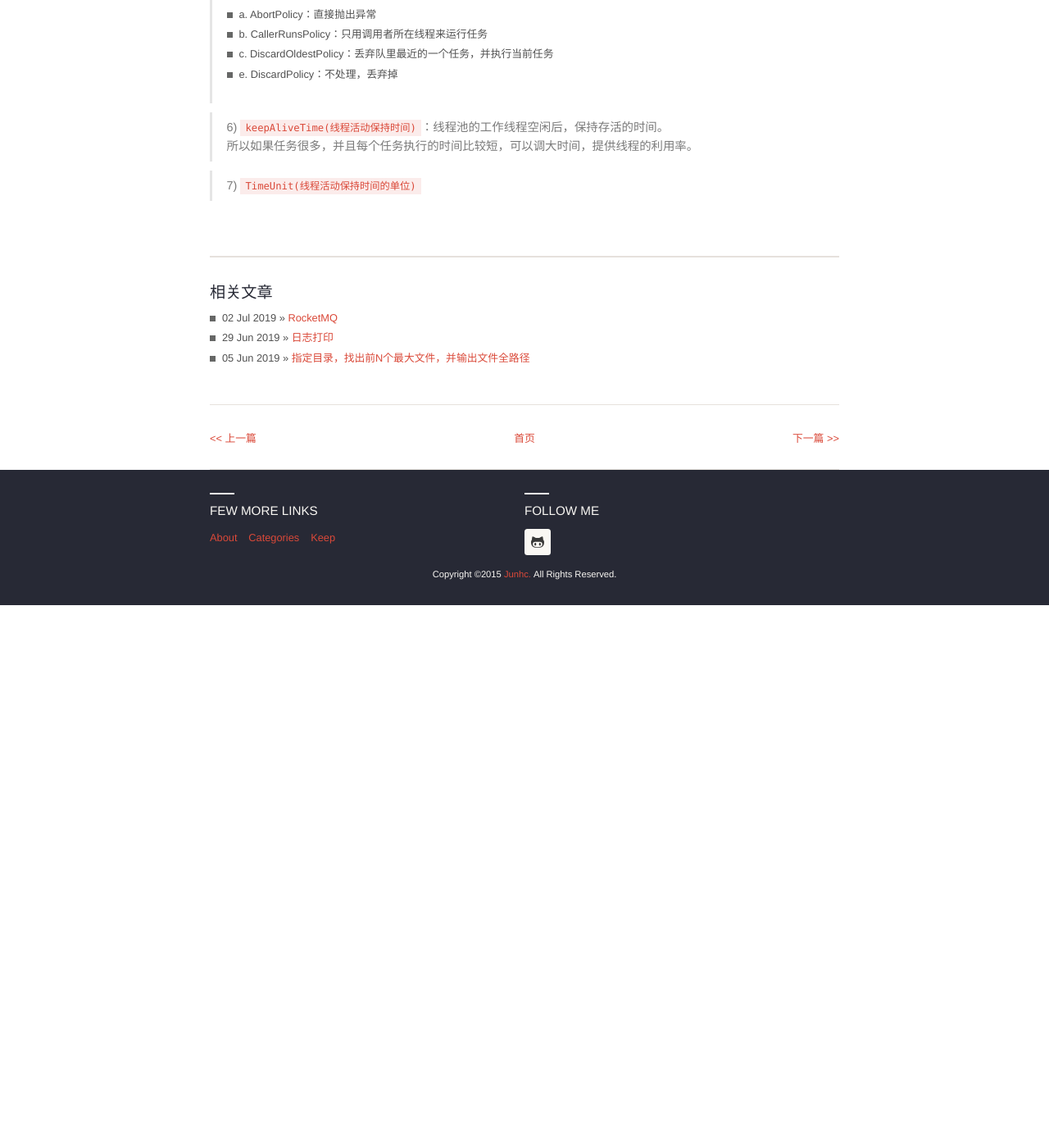
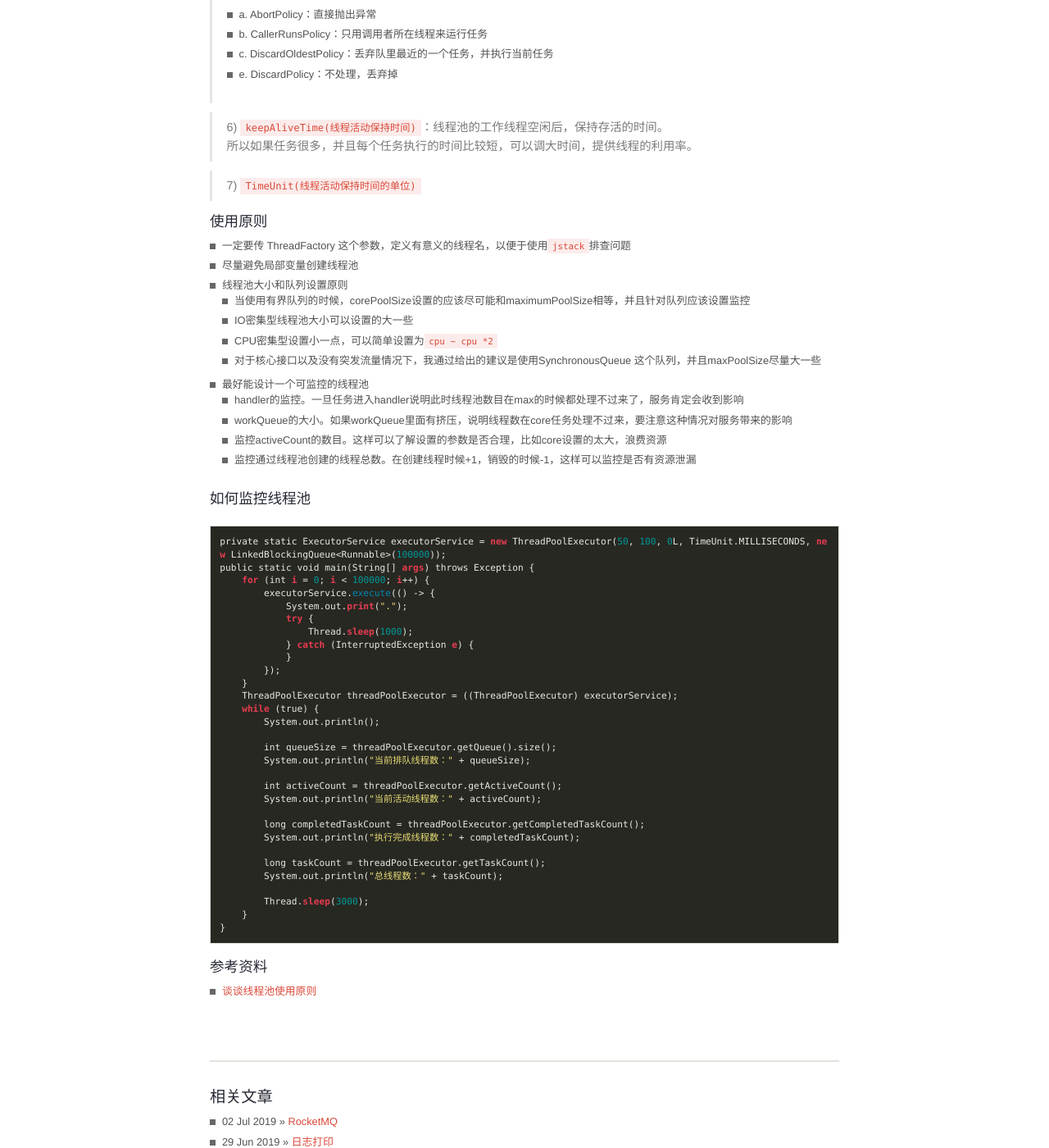
Before and after one commit to junhc/junhc.github.io, a Jekyll site: the page built from _posts/2019-04-03-死磕Java并发之线程池.md, in a window 1280 px wide and 1400 px high, scrolled down 1781 px. Shown: the whole window at 82% size. Built offline with Jekyll 4.4.1, drawn with Linux system fonts in a browser that asks for light colours; Markdown is read by kramdown in place of the engine named in the settings; before the commit the page ends 2519 px from its top, so only the background shows below that.

Commit message:
Update keep.html

````diff
--- a/_posts/2019-04-03-死磕Java并发之线程池.md
+++ b/_posts/2019-04-03-死磕Java并发之线程池.md
@@ -83,3 +83,54 @@ public ThreadPoolExecutor(int corePoolSize,
 所以如果任务很多，并且每个任务执行的时间比较短，可以调大时间，提供线程的利用率。
 
 > 7) `TimeUnit(线程活动保持时间的单位)`
+
+##### 使用原则
+* 一定要传 ThreadFactory 这个参数，定义有意义的线程名，以便于使用`jstack`排查问题
+* 尽量避免局部变量创建线程池
+* 线程池大小和队列设置原则
+  * 当使用有界队列的时候，corePoolSize设置的应该尽可能和maximumPoolSize相等，并且针对队列应该设置监控
+  * IO密集型线程池大小可以设置的大一些
+  * CPU密集型设置小一点，可以简单设置为`cpu ~ cpu *2`
+  * 对于核心接口以及没有突发流量情况下，我通过给出的建议是使用SynchronousQueue 这个队列，并且maxPoolSize尽量大一些
+* 最好能设计一个可监控的线程池
+  * handler的监控。一旦任务进入handler说明此时线程池数目在max的时候都处理不过来了，服务肯定会收到影响
+  * workQueue的大小。如果workQueue里面有挤压，说明线程数在core任务处理不过来，要注意这种情况对服务带来的影响
+  * 监控activeCount的数目。这样可以了解设置的参数是否合理，比如core设置的太大，浪费资源
+  * 监控通过线程池创建的线程总数。在创建线程时候+1，销毁的时候-1，这样可以监控是否有资源泄漏
+
+##### 如何监控线程池
+```vim
+private static ExecutorService executorService = new ThreadPoolExecutor(50, 100, 0L, TimeUnit.MILLISECONDS, new LinkedBlockingQueue<Runnable>(100000));
+public static void main(String[] args) throws Exception {
+    for (int i = 0; i < 100000; i++) {
+        executorService.execute(() -> {
+            System.out.print(".");
+            try {
+                Thread.sleep(1000);
+            } catch (InterruptedException e) {
+            }
+        });
+    }
+    ThreadPoolExecutor threadPoolExecutor = ((ThreadPoolExecutor) executorService);
+    while (true) {
+        System.out.println();
+
+        int queueSize = threadPoolExecutor.getQueue().size();
+        System.out.println("当前排队线程数：" + queueSize);
+
+        int activeCount = threadPoolExecutor.getActiveCount();
+        System.out.println("当前活动线程数：" + activeCount);
+
+        long completedTaskCount = threadPoolExecutor.getCompletedTaskCount();
+        System.out.println("执行完成线程数：" + completedTaskCount);
+
+        long taskCount = threadPoolExecutor.getTaskCount();
+        System.out.println("总线程数：" + taskCount);
+
+        Thread.sleep(3000);
+    }
+}
+```
+
+##### 参考资料
+* [谈谈线程池使用原则](https://mp.weixin.qq.com/s?__biz=MzUzODQ0MDY2Nw==&mid=2247483799&idx=1&sn=11e704259d87a16998aad986f4c673e4&chksm=fad6e723cda16e35d917fc10082a8de3fe00250c892f1a1cd5782bdc2b95997b601d068581e9&scene=0&ascene=7&devicetype=android-24&version=26060739&nettype=WIFI&abtest_cookie=BQABAAoACwANABIAEwAFACaXHgBPmR4AWZkeAICZHgCImR4AAAA=&lang=zh_CN&pass_ticket=371qk7f4kWmLX+Tvq8yhrowfCPVdV632gkYuVZAAgUhNDL8e9YZDu0dn4RQWbVeq&wx_header=1)
````
Also changed, not shown: keep.html (+12 -0 lines).
